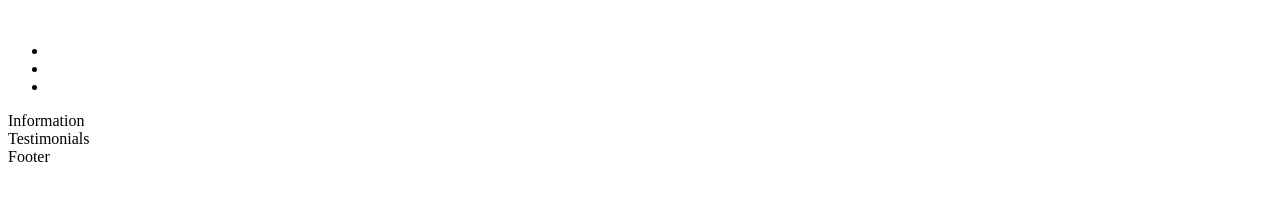
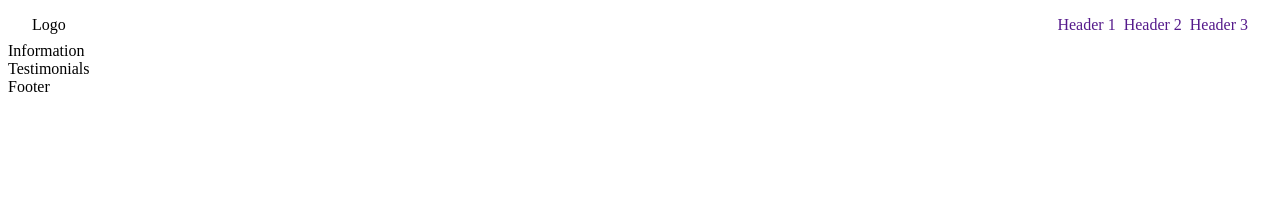
Before and after one commit to anakinsonone/odin-landing-page, a plain HTML site: page index.html in a window 1280 px wide. Drawn offline with Linux system fonts and the light colour scheme; files that its build step writes are made by us from their sources.

Commit message:
Rename style.css, add a bit of styles in index.css

```diff
--- /dev/null
+++ b/index.css
@@ -0,0 +1,17 @@
+a {
+  text-decoration: none;
+}
+
+ul {
+  list-style-type: none;
+  display: flex;
+  padding: 0;
+  margin: 0;
+  gap: 8px;
+}
+
+.header {
+  display: flex;
+  justify-content: space-between;
+  padding: 8px 24px;
+}
--- a/index.html
+++ b/index.html
@@ -4,18 +4,19 @@
     <title>Odin Landing Page</title>
     <meta charset="UTF-8">
     <meta name="viewport" content="width=device-width, initial-scale=1">
-    <link href="css/style.css" rel="stylesheet">
+    <link href="./index.css" rel="stylesheet">
   </head>
   <body>
     <div class="body">
       <div class="header">
         <div class="logo">
+          Logo
          <img src="" alt="">
         </div>
         <ul>
-          <li></li>
-          <li></li>
-          <li></li>
+          <li><a href="" >Header 1</a></li>
+          <li><a href="" >Header 2</a></li>
+          <li><a href="" >Header 3</a></li>
         </ul>
       </div>
       <div class="information">
```
Also changed, not shown: style.css (deleted).
